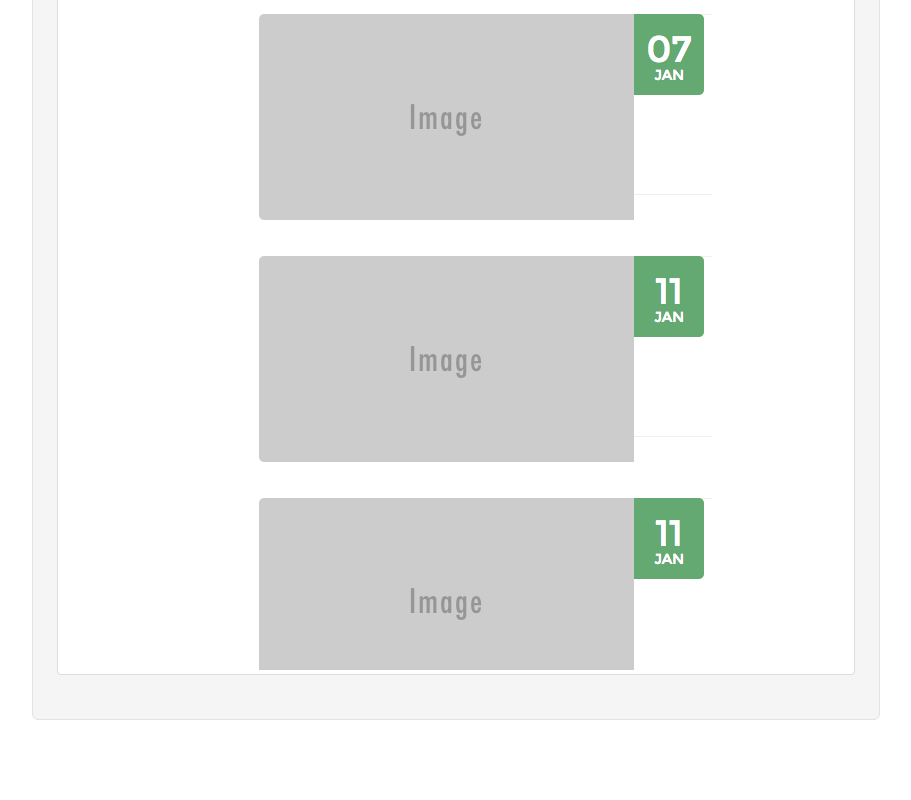
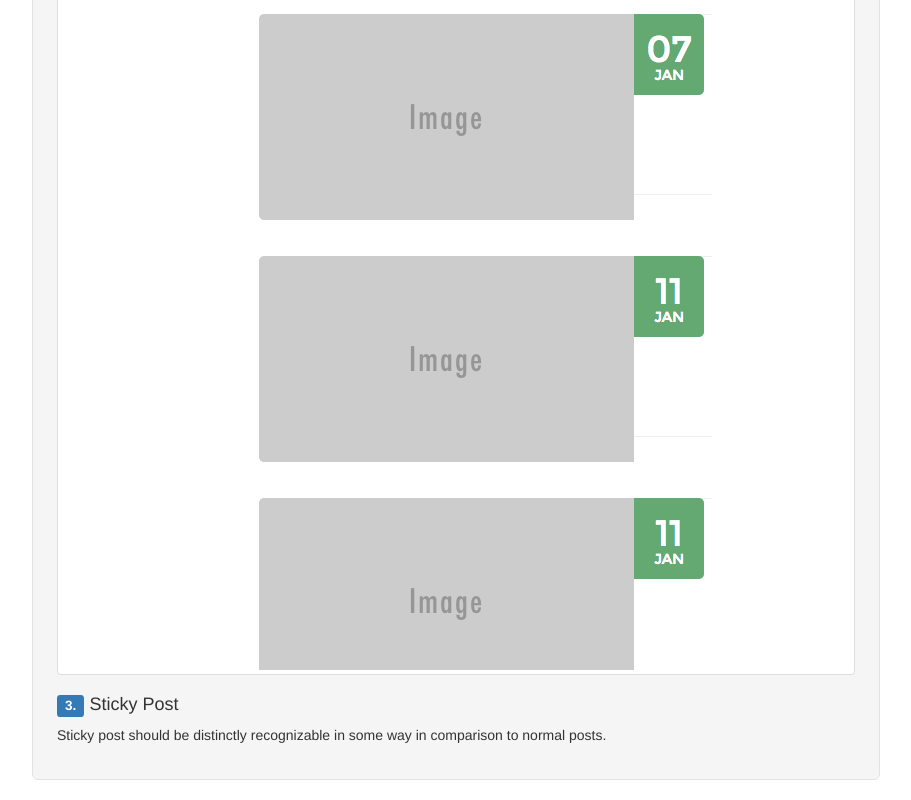
Before and after one commit to asifpix/wptheme-checklist, a plain HTML site: page index.html in a window 1280 px wide. Shown: the part 453-1253 px from the top of the page, without its empty margins (38-949 px from the left). Before the commit the page ends 1193 px from the top, so only its background shows below. Drawn offline with nearby package versions, Linux system fonts and the light colour scheme.

Commit message:
issue 3 added

```diff
--- a/index.html
+++ b/index.html
@@ -25,11 +25,15 @@
 							<h4><span class="label label-primary">1.</span> Check Validation </h4>
 							<p>May have Some of your files contain validation errors that will need to be fixed. Please be sure that all files validate before resubmitting. You have to validate HTML at</p>
 							<p>Link: <a href="http://validator.w3.org" target="_blank">http://validator.w3.org</a></p>
+
 							<h4><span class="label label-primary">2.</span> No Image Placeholders </h4>
 							<p>No image placeholders, if user doesn't want an image, nothing should display. Theme still needs to work properly without them.</p>
 							<div class="thumbnail">
 								<img src="assets/images/issue-2.png" alt="issue-2">
 							</div>
+
+							<h4><span class="label label-primary">3.</span> Sticky Post </h4>
+							<p>Sticky post should be distinctly recognizable in some way in comparison to normal posts.</p>
 						</div>
 					</div>
 					<div class="col-md-3 ">
```
